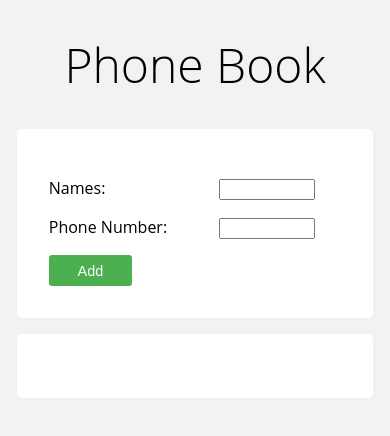
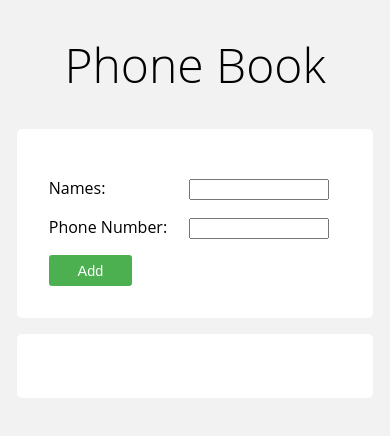
Before and after one commit to limkokwing-lesotho/webdesign-sample, a plain HTML site: page public/index.html in a window 390 px wide. Drawn offline with Linux system fonts and the light colour scheme; no server answers.

Commit message:
make label and input elements responsive

```diff
--- a/public/style.css
+++ b/public/style.css
@@ -75,7 +75,17 @@ button {
   #addressBook img {
     width: 50px;
   }
+
   .form {
     width: 75vw;
   }
+
+  label {
+    width: 120px;
+  }
+  input {
+    display: inline-block;
+    width: 45%;
+    margin-left: 1rem;
+  }
 }
```
